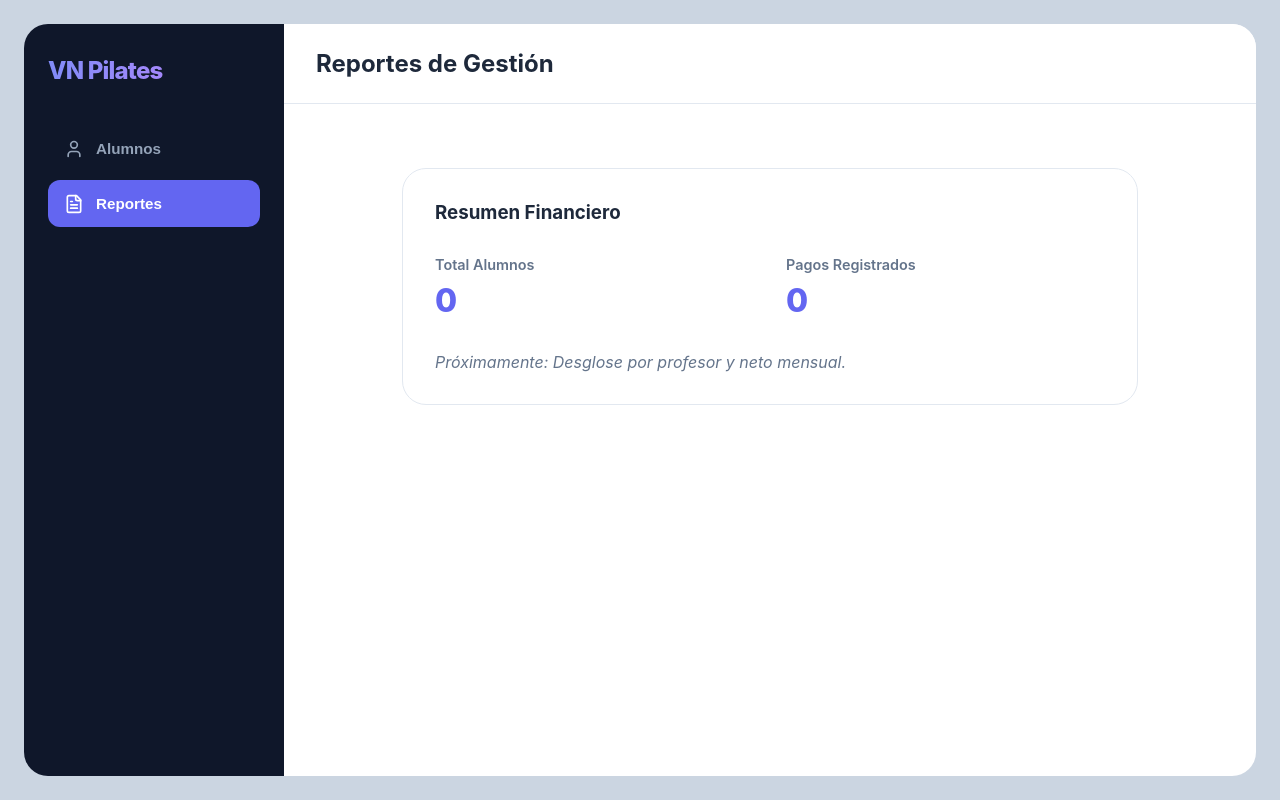
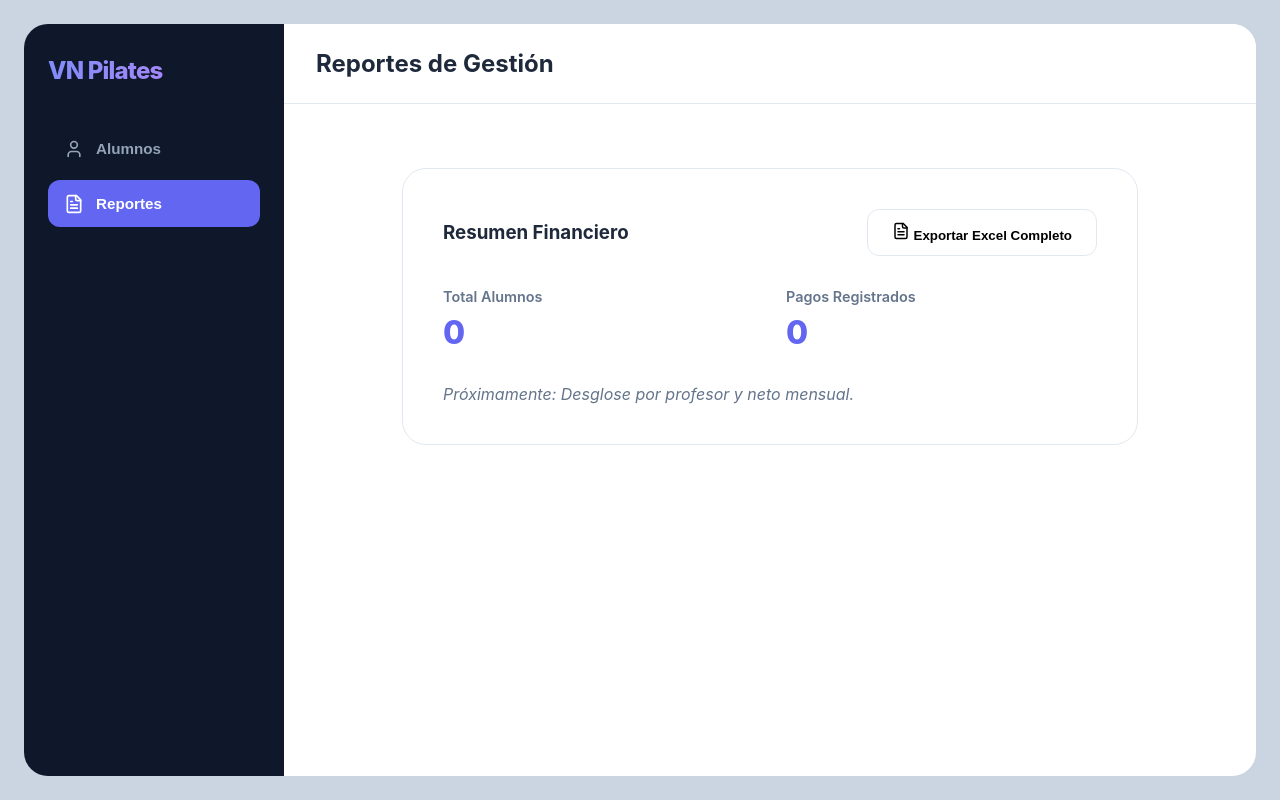
Before and after one commit to devOr05/vn-pilates, a React (Vite) app: page / in a window 1280 px wide. Both pictures are taken after a click on the button "Reportes". Built offline with nearby package versions, Linux system fonts and the light colour scheme.

Commit message:
Feature: Added Complete Excel Export button to Reports section

```diff
--- a/src/App.css
+++ b/src/App.css
@@ -586,8 +586,15 @@ nav {
 .report-card {
     background: white;
     border: 1px solid var(--border);
-    padding: 2rem;
+    padding: 2.5rem;
     border-radius: 24px;
+}
+
+.report-header {
+    display: flex;
+    justify-content: space-between;
+    align-items: center;
+    margin-bottom: 2rem;
 }
 
 .report-stats {
--- a/src/App.jsx
+++ b/src/App.jsx
@@ -322,7 +322,12 @@ function App() {
                     ) : (
                         <div className="reports-container">
                             <div className="report-card">
-                                <h3>Resumen Financiero</h3>
+                                <div className="report-header">
+                                    <h3>Resumen Financiero</h3>
+                                    <button className="btn-secondary" onClick={exportToCSV}>
+                                        <FileText size={18} /> Exportar Excel Completo
+                                    </button>
+                                </div>
                                 <div className="report-stats">
                                     <div className="stat">
                                         <label>Total Alumnos</label>
```
